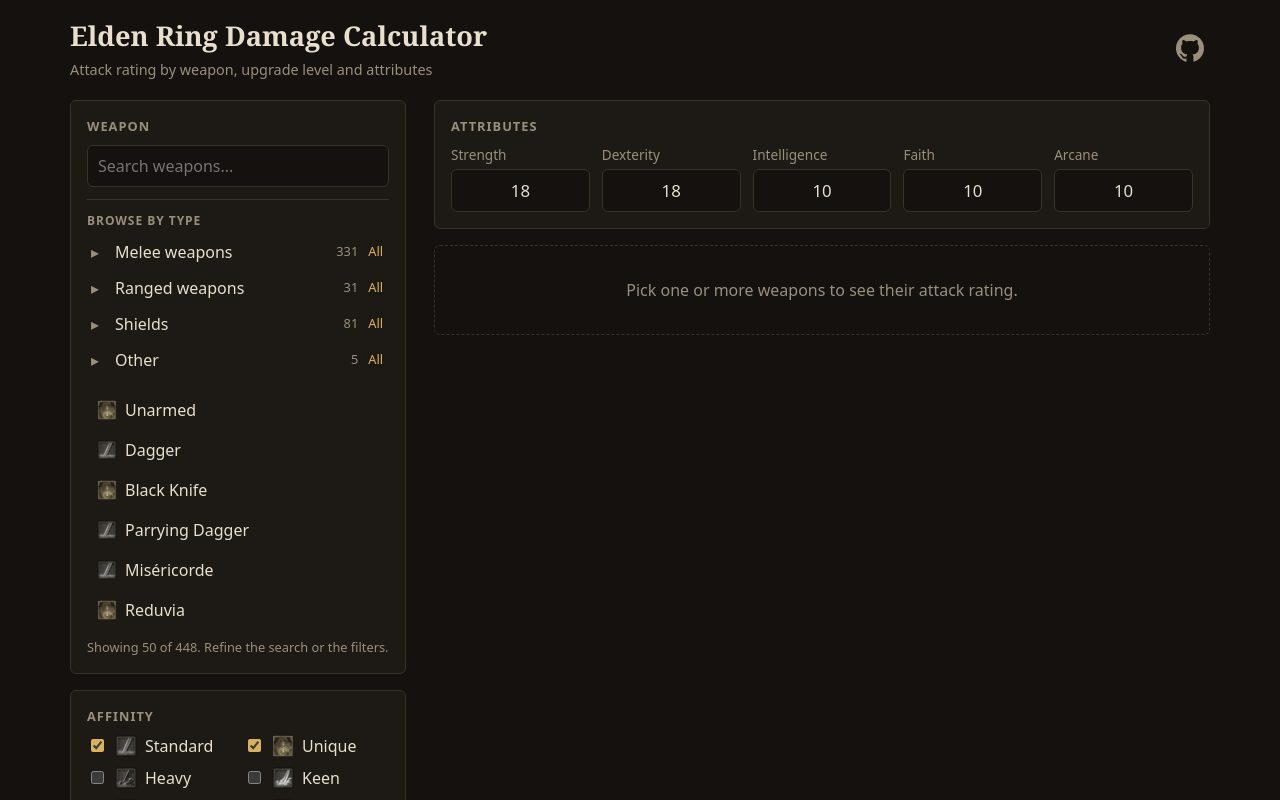
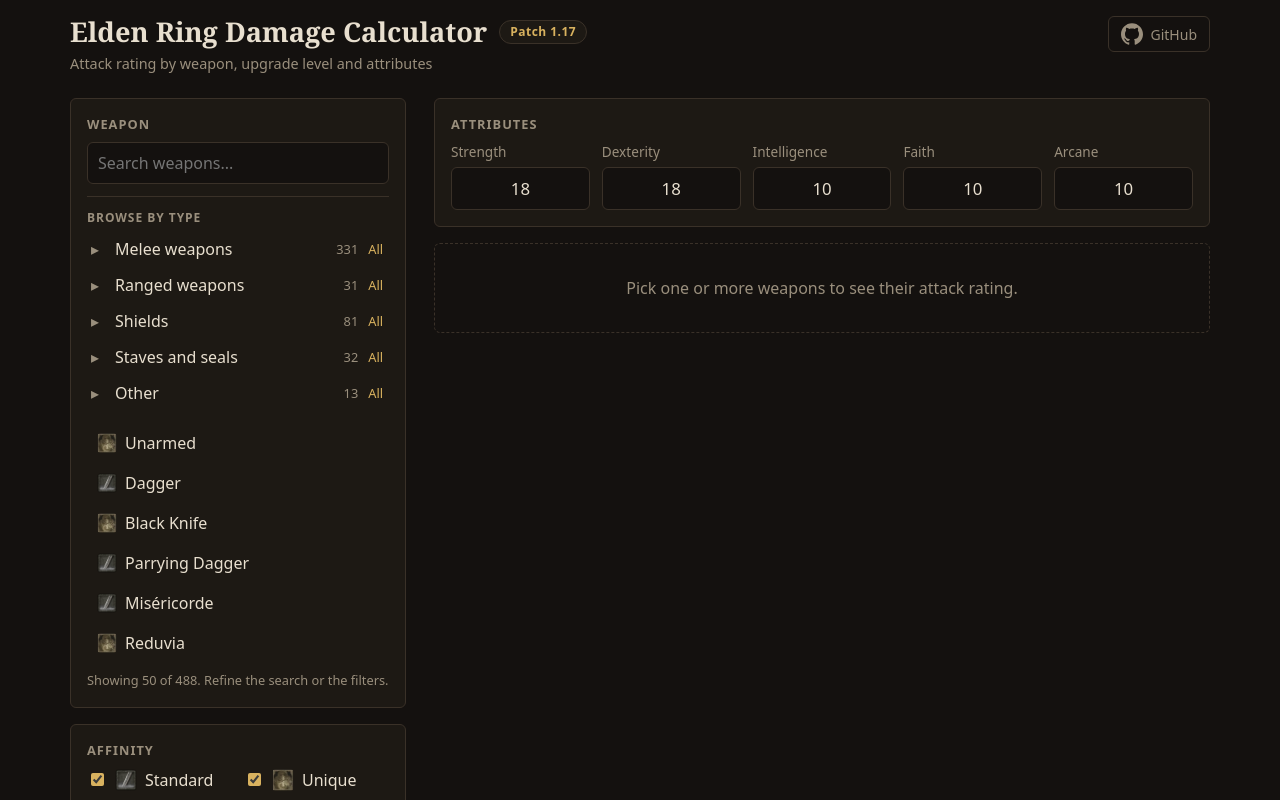
Before and after one commit to Raed-Jani/soulslike-build-planner, a React (Vite) app: page / in a window 1280 px wide. Shown: the top 800 px of the page. Built offline with nearby package versions, Linux system fonts and the light colour scheme.

Commit message:
Add torches, staves, seals with spell scaling and header component with data version badge

```diff
--- a/index.html
+++ b/index.html
@@ -2,6 +2,7 @@
 <html lang="en">
   <head>
     <meta charset="UTF-8" />
+    <meta name="description" content="Free, open-source Elden Ring attack rating calculator. Weapon data from patch 1.17." />
     <meta name="viewport" content="width=device-width, initial-scale=1.0" />
     <link rel="icon" type="image/svg+xml" href="/favicon.svg" />
     <title>Elden Ring Damage Calculator</title>
--- a/src/engine/buildWeapon.ts
+++ b/src/engine/buildWeapon.ts
@@ -125,6 +125,8 @@
       name: w.name,
       weaponType: w.weaponType,
       paired: w.paired ?? false,
+      sorceryTool: w.sorceryTool ?? false,
+      incantationTool: w.incantationTool ?? false,
       requirements: w.requirements,
       attack,
       attributeScaling,
--- a/src/ui/App.tsx
+++ b/src/ui/App.tsx
@@ -10,10 +10,11 @@
 import WeaponCard from "./components/WeaponCard";
 import WeaponPicker from "./components/WeaponPicker";
 import WeaponTypeFilter from "./components/WeaponTypeFilter";
+import Header from "./components/Header";
 
-// staves (57), seals (61) and torches (87): their value is spell scaling, which v1 doesn't model
-const HIDDEN_TYPES = [57, 61, 87];
 const REPO = "https://github.com/Raed-Jani/soulslike-build-planner";
+const DATA_VERSION = "1.17";
+
 export default function App() {
   const [data, setData] = useState<any>(null);
   const [error, setError] = useState<string | null>(null);
@@ -52,7 +53,6 @@
   const q = query.trim().toLowerCase();
   for (let i = 0; i < data.weapons.length; i++) {
     const w = data.weapons[i];
-    if (HIDDEN_TYPES.includes(w.weaponType)) continue;
     if (types.size > 0 && !types.has(w.weaponType)) continue;
     const key = affinityKeyOf(w.affinityId);
     if (!key || !affinities.has(key)) continue;
@@ -68,7 +68,6 @@
   const counts: Record<number, number> = {};
   if (!data) return counts;
   for (const w of data.weapons) {
-    if (HIDDEN_TYPES.includes(w.weaponType)) continue;
     const key = affinityKeyOf(w.affinityId);
     if (!key || !affinities.has(key)) continue;
     counts[w.weaponType] = (counts[w.weaponType] ?? 0) + 1;
@@ -130,18 +129,7 @@
 
   return (
     <div className="app">
-      <header className="app-header">
-        <div>
-          <h1>Elden Ring Damage Calculator</h1>
-          <p className="subtitle">Attack rating by weapon, upgrade level and attributes</p>
-        </div>
-        <a className="github-link" href={REPO} aria-label="Source code on GitHub" title="Source code on GitHub">
-          <svg viewBox="0 0 24 24" width="28" height="28" fill="currentColor" aria-hidden="true">
-            <path d="M12 .297c-6.63 0-12 5.373-12 12 0 5.303 3.438 9.8 8.205 11.385.6.113.82-.258.82-.577 0-.285-.01-1.04-.015-2.04-3.338.724-4.042-1.61-4.042-1.61C4.422 18.07 3.633 17.7 3.633 17.7c-1.087-.744.084-.729.084-.729 1.205.084 1.838 1.236 1.838 1.236 1.07 1.835 2.809 1.305 3.495.998.108-.776.417-1.305.76-1.605-2.665-.3-5.466-1.332-5.466-5.93 0-1.31.465-2.38 1.235-3.22-.135-.303-.54-1.523.105-3.176 0 0 1.005-.322 3.3 1.23.96-.267 1.98-.399 3-.405 1.02.006 2.04.138 3 .405 2.28-1.552 3.285-1.23 3.285-1.23.645 1.653.24 2.873.12 3.176.765.84 1.23 1.91 1.23 3.22 0 4.61-2.805 5.625-5.475 5.92.42.36.81 1.096.81 2.22 0 1.606-.015 2.896-.015 3.286 0 .315.21.69.825.57C20.565 22.092 24 17.592 24 12.297c0-6.627-5.373-12-12-12" />
-          </svg>
-        </a>
-      </header>
-
+      <Header repo={REPO} dataVersion={DATA_VERSION} />
       <main className="layout">
         <aside className="inputs">
           <WeaponPicker
@@ -215,7 +203,7 @@
               </a>{" "}
               by Tom Clark (MIT)
             </li>
-            <li>Data version: patch 1.17</li>
+            <li>Data version: patch {DATA_VERSION}</li>
           </ul>
         </nav>
       </div>
--- /dev/null
+++ b/src/ui/components/Header.tsx
@@ -0,0 +1,30 @@
+interface Props {
+  repo: string;
+  dataVersion: string;
+}
+
+export default function Header({ repo, dataVersion }: Props) {
+  return (
+    <header className="app-header">
+      <div>
+        <div className="title-row">
+          <h1>Elden Ring Damage Calculator</h1>
+          <span
+            className="version-badge"
+            title={`Weapon data from Elden Ring patch ${dataVersion}`}
+          >
+            Patch {dataVersion}
+          </span>
+        </div>
+        <p className="subtitle">Attack rating by weapon, upgrade level and attributes</p>
+      </div>
+
+      <a className="github-link" href={repo} aria-label="Source code on GitHub">
+        <svg viewBox="0 0 24 24" width="22" height="22" fill="currentColor" aria-hidden="true">
+          <path d="M12 .297c-6.63 0-12 5.373-12 12 0 5.303 3.438 9.8 8.205 11.385.6.113.82-.258.82-.577 0-.285-.01-1.04-.015-2.04-3.338.724-4.042-1.61-4.042-1.61C4.422 18.07 3.633 17.7 3.633 17.7c-1.087-.744.084-.729.084-.729 1.205.084 1.838 1.236 1.838 1.236 1.07 1.835 2.809 1.305 3.495.998.108-.776.417-1.305.76-1.605-2.665-.3-5.466-1.332-5.466-5.93 0-1.31.465-2.38 1.235-3.22-.135-.303-.54-1.523.105-3.176 0 0 1.005-.322 3.3 1.23.96-.267 1.98-.399 3-.405 1.02.006 2.04.138 3 .405 2.28-1.552 3.285-1.23 3.285-1.23.645 1.653.24 2.873.12 3.176.765.84 1.23 1.91 1.23 3.22 0 4.61-2.805 5.625-5.475 5.92.42.36.81 1.096.81 2.22 0 1.606-.015 2.896-.015 3.286 0 .315.21.69.825.57C20.565 22.092 24 17.592 24 12.297c0-6.627-5.373-12-12-12" />
+        </svg>
+        <span>GitHub</span>
+      </a>
+    </header>
+  );
+}
--- /dev/null
+++ b/src/ui/components/SpellPanel.tsx
@@ -0,0 +1,60 @@
+import type { ARDetail } from "../../calculateAR";
+import { allDamageTypes, type Weapon } from "../../weapon";
+import { Icon } from "../icons";
+
+interface Props {
+  weapon: Weapon;
+  spell: ARDetail["spell"];
+}
+
+export default function SpellPanel({ weapon, spell }: Props) {
+  if (!weapon.sorceryTool && !weapon.incantationTool) return null;
+
+  const rows = allDamageTypes.flatMap((type) => {
+    const s = spell[type];
+    return s ? [{ type, value: Math.floor(s.scaling), penalized: s.penalized }] : [];
+  });
+  if (rows.length === 0) return null;
+
+  const title =
+    weapon.sorceryTool && weapon.incantationTool
+      ? "Sorcery and incantation scaling"
+      : weapon.sorceryTool
+        ? "Sorcery scaling"
+        : "Incantation scaling";
+
+  // when every element has the same value, one row says it all
+  const allSame = rows.every(
+    (r) => r.value === rows[0].value && r.penalized === rows[0].penalized
+  );
+  const penaltyNote = "Requirement not met: scaling reduced";
+
+  return (
+    <section className="status-panel spell-panel">
+      <h3>{title}</h3>
+      <p className="spell-note">
+        Spell power as a percentage: 100% means no bonus, 126% means spells deal 26% more. Each
+        spell uses the value of its own element.
+      </p>
+      <ul>
+        {allSame ? (
+          <li data-unmet={rows[0].penalized || undefined} title={rows[0].penalized ? penaltyNote : undefined}>
+            <span>All elements</span>
+            <strong>{rows[0].value}%{rows[0].penalized ? "*" : ""}</strong>
+          </li>
+        ) : (
+          rows.map((r) => {
+            const label = r.type[0].toUpperCase() + r.type.slice(1);
+            return (
+              <li key={r.type} data-unmet={r.penalized || undefined} title={r.penalized ? penaltyNote : undefined}>
+                <Icon name={r.type} label={label} />
+                <span>{label}</span>
+                <strong>{r.value}%{r.penalized ? "*" : ""}</strong>
+              </li>
+            );
+          })
+        )}
+      </ul>
+    </section>
+  );
+}
--- a/src/ui/components/WeaponCard.tsx
+++ b/src/ui/components/WeaponCard.tsx
@@ -12,6 +12,7 @@
 import RequirementsPanel from "./RequirementsPanel";
 import ScalingPanel from "./ScalingPanel";
 import StatusPanel from "./StatusPanel";
+import SpellPanel from "./SpellPanel";
 
 interface Props {
   weapon: Weapon;
@@ -79,6 +80,7 @@
       <ScalingPanel weapon={weapon} level={safeLevel} tiers={tiers} />
       <RequirementsPanel weapon={weapon} effective={effective} unmet={detail.unmet} />
       <StatusPanel status={detail.status} />
+      <SpellPanel weapon={weapon} spell={detail.spell} />
     </article>
   );
 }
--- a/src/ui/styles.css
+++ b/src/ui/styles.css
@@ -71,20 +71,6 @@
   max-width: 1180px;
   margin: 0 auto;
   padding: 16px 20px 24px;
-}
-
-.app-header {
-  display: flex;
-  justify-content: space-between;
-  align-items: center;
-  margin-bottom: 20px;
-}
-
-.app-header h1 {
-  margin: 0;
-  padding: 0;
-  border: 0;
-  font-size: 1.7rem;
 }
 
 .layout {
@@ -285,21 +271,62 @@
 
 /* header and footer */
 
+.app-header {
+  display: flex;
+  justify-content: space-between;
+  align-items: flex-start;
+  gap: 16px;
+  margin-bottom: 24px;
+}
+
+.title-row {
+  display: flex;
+  flex-wrap: wrap;
+  align-items: center;
+  gap: 8px 12px;
+}
+
+.app-header h1 {
+  margin: 0;
+  padding: 0;
+  border: 0;
+  font-size: 1.7rem;
+  line-height: 1.2;
+}
+
+.version-badge {
+  padding: 2px 10px;
+  border: 1px solid var(--border);
+  border-radius: 999px;
+  background: var(--surface);
+  color: var(--accent);
+  font-size: 0.75rem;
+  font-weight: 600;
+  letter-spacing: 0.04em;
+  white-space: nowrap;
+}
+
 .subtitle {
-  margin: 2px 0 0;
+  margin: 4px 0 0;
   color: var(--muted);
   font-size: 0.9rem;
 }
 
 .github-link {
   display: inline-flex;
-  padding: 6px;
+  align-items: center;
+  gap: 8px;
+  padding: 6px 12px;
+  border: 1px solid var(--border);
   border-radius: 6px;
   color: var(--muted);
+  font-size: 0.875rem;
+  text-decoration: none;
 }
 
 .github-link:hover {
   color: var(--accent);
+  border-color: var(--accent);
 }
 
 /* icons */
@@ -685,6 +712,12 @@
   font-size: 0.8rem;
 }
 
+.spell-note {
+  margin: 0 0 10px;
+  color: var(--muted);
+  font-size: 0.85rem;
+}
+
 /* ---------- phones ---------- */
 
 @media (max-width: 760px) {
@@ -711,7 +744,7 @@
     grid-template-columns: 1fr;
   }
 
-    .footer-grid {
+  .footer-grid {
     grid-template-columns: 1fr;
     gap: 24px;
   }
@@ -723,4 +756,12 @@
   .footer-legal p:last-child {
     text-align: left;
   }
+
+    .github-link span {
+    display: none;
+  }
+
+  .github-link {
+    padding: 8px;
+  }
 }
--- a/src/ui/weaponTypes.ts
+++ b/src/ui/weaponTypes.ts
@@ -10,7 +10,6 @@
 }
 
 // weaponType numbers come from the game data (weaponTypes.test.ts checks them against it).
-// Staves (57), seals (61) and torches (87) are left out on purpose: they need spell scaling.
 export const WEAPON_TYPE_GROUPS: WeaponTypeGroup[] = [
   {
     key: "melee",
@@ -68,9 +67,20 @@
       { id: 90, label: "Thrusting Shield" },
     ],
   },
+    {
+    key: "casting",
+    label: "Staves and seals",
+    types: [
+      { id: 57, label: "Glintstone Staff" },
+      { id: 61, label: "Sacred Seal" },
+    ],
+  },
   {
     key: "other",
     label: "Other",
-    types: [{ id: 89, label: "Perfume Bottle" }],
+    types: [
+      { id: 87, label: "Torch" },
+      { id: 89, label: "Perfume Bottle" },
+    ],
   },
 ];
--- a/src/weapon.ts
+++ b/src/weapon.ts
@@ -28,6 +28,9 @@
     status?: Partial<Record<StatusType, number>>[];
       // curves for the statuses that scale with Arcane
     statusCurves?: Partial<Record<StatusType, Curve>>;
+      // true for staves (sorceries) and seals (incantations)
+    sorceryTool?: boolean;
+    incantationTool?: boolean;
 }
 
 //test
```
Also changed, not shown: scripts/check.ts (deleted, +0 -16 lines), scripts/compareAll.ts (+49 -25 lines), src/calculateAR.ts (+20 -5 lines), 2 other files (tests, documents, lock files or other folders).
